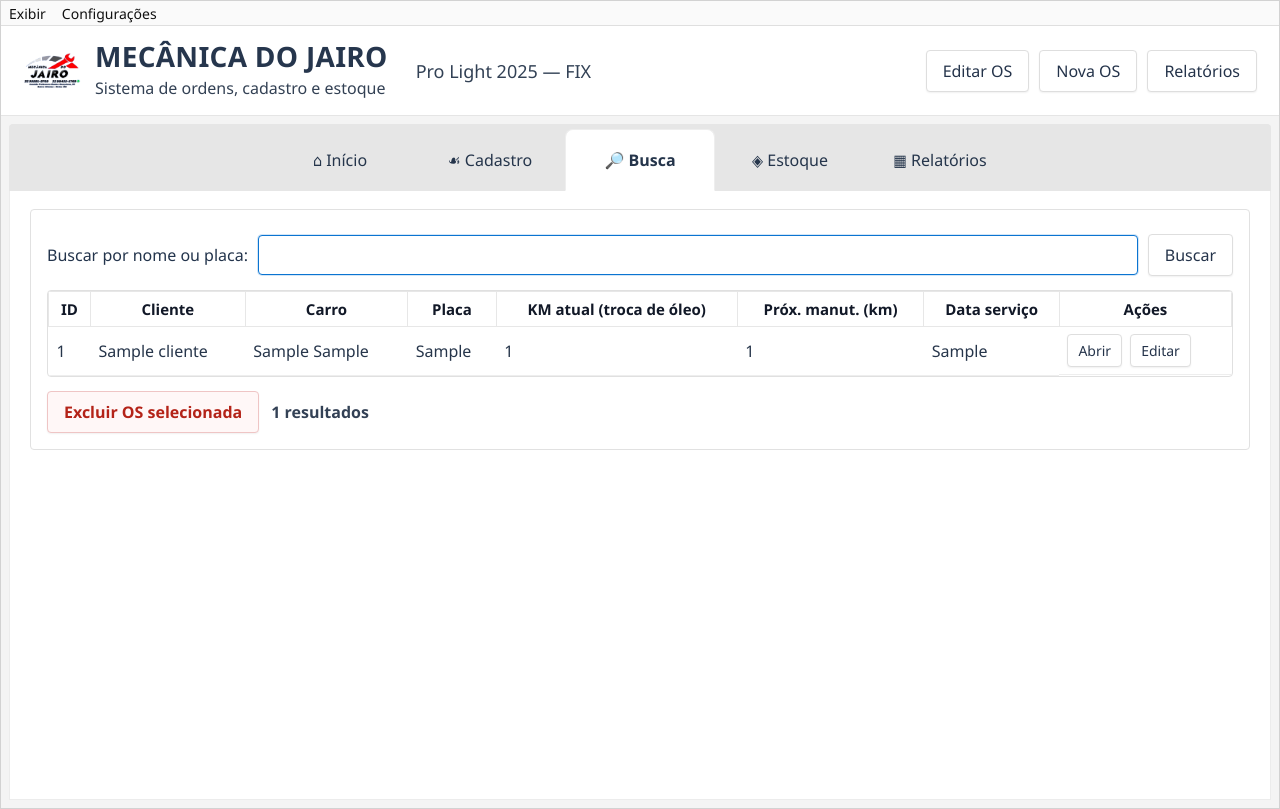
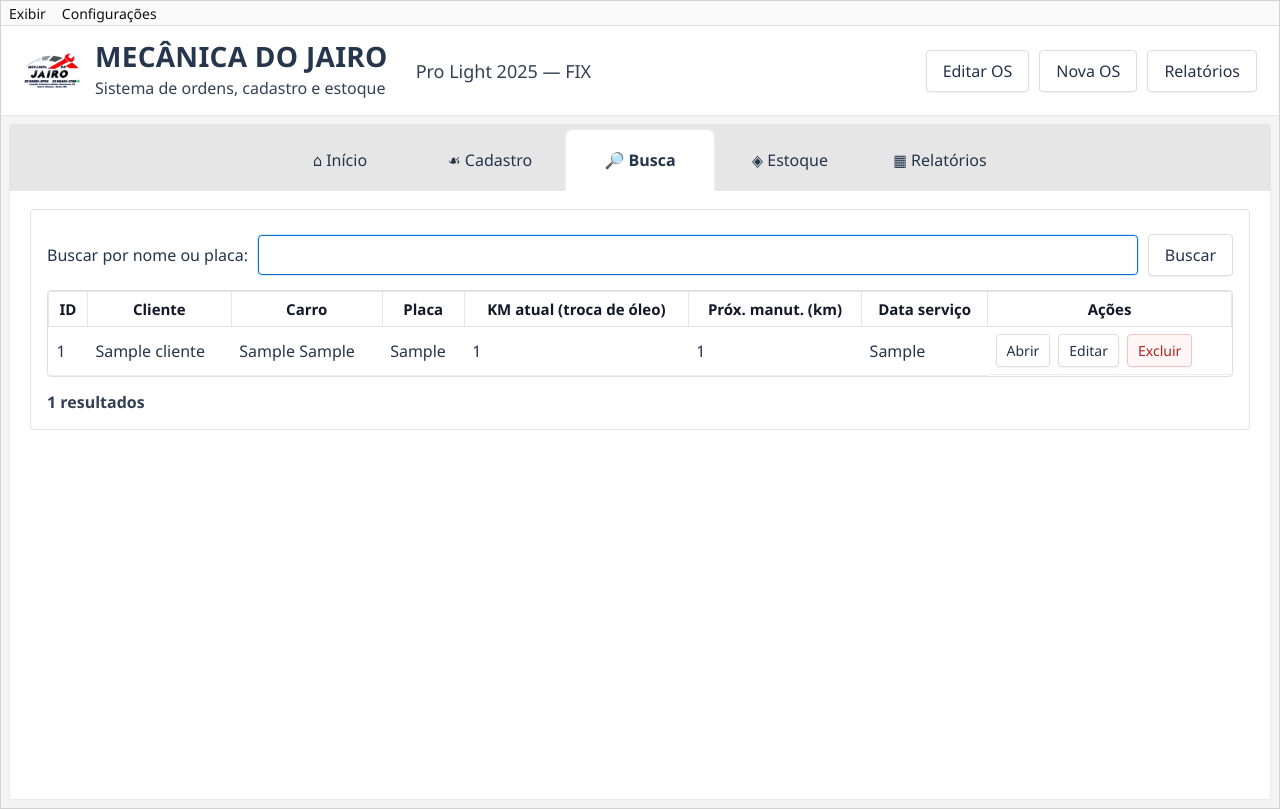
Before and after one commit to sketchJayJay/Mec-nica-do-Jairo, a Flask app: page /os in a window 1280 px wide. Run offline with Flask 3, Linux system fonts and the light colour scheme; tables that the repository leaves empty hold one stand-in row (values such as "Sample post").

Commit message:
Add files via upload

```diff
--- a/app.py
+++ b/app.py
@@ -594,6 +594,7 @@ def editar_os(sid):
     return render_template("form_os.html", brands=BRANDS, catalogo=CATALOGO, os=servico, itens=itens, title=f"Editar OS #{sid}")
 
 
+# EXCLUIR_NOTA_LISTA_OS_20260831
 @app.post("/os/<int:sid>/excluir")
 def excluir_os(sid):
     with connect_db() as con:
--- a/templates/listar_os.html
+++ b/templates/listar_os.html
@@ -1,5 +1,6 @@
 {% extends 'base.html' %}
 {% block content %}
+<!-- EXCLUIR_NOTA_LISTA_OS_20260831 -->
 <section class="panel">
   <form class="search-row no-print" method="get">
     <label class="inline-label">Buscar por nome ou placa:</label>
@@ -24,7 +25,13 @@
           <td>{{ br_int(r.km_atual) }}</td>
           <td>{{ br_int(r.proxima_manut_km) }}</td>
           <td>{{ r.data or '—' }}</td>
-          <td class="row-actions no-print"><a class="btn small" href="{{ url_for('ver_os', sid=r.id) }}">Abrir</a><a class="btn small" href="{{ url_for('editar_os', sid=r.id) }}">Editar</a></td>
+          <td class="row-actions no-print">
+            <a class="btn small" href="{{ url_for('ver_os', sid=r.id) }}">Abrir</a>
+            <a class="btn small" href="{{ url_for('editar_os', sid=r.id) }}">Editar</a>
+            <form method="post" action="{{ url_for('excluir_os', sid=r.id) }}" style="display:inline" onsubmit="return confirm('Excluir a OS #{{ r.id }}? Essa ação remove a nota criada e reverte o estoque vinculado.');">
+              <button class="btn small danger" type="submit">Excluir</button>
+            </form>
+          </td>
         </tr>
       {% else %}<tr><td colspan="8" class="empty">Nenhuma OS encontrada.</td></tr>{% endfor %}
       </tbody>
@@ -32,7 +39,6 @@
   </div>
 
   <div class="footer-actions no-print">
-    <a class="btn danger" href="{{ url_for('listar_os') }}">Excluir OS selecionada</a>
     <span>{{ rows|length }} resultados</span>
   </div>
 </section>
```
Also changed, not shown: README.md.
